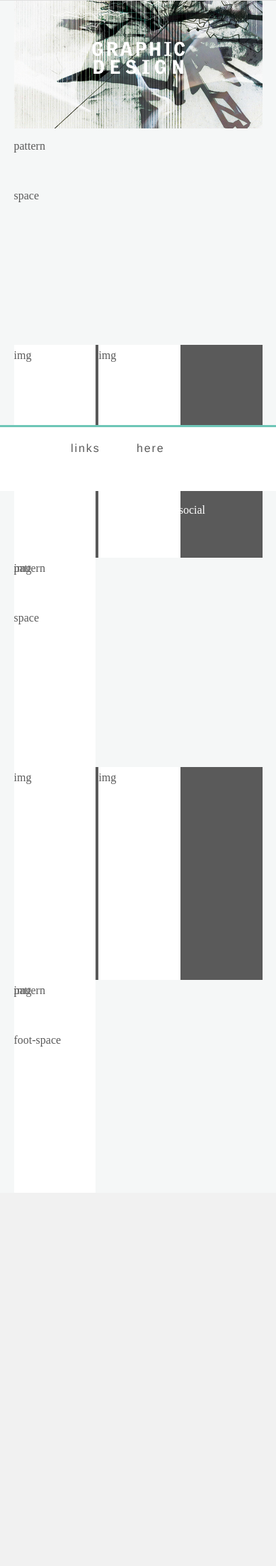
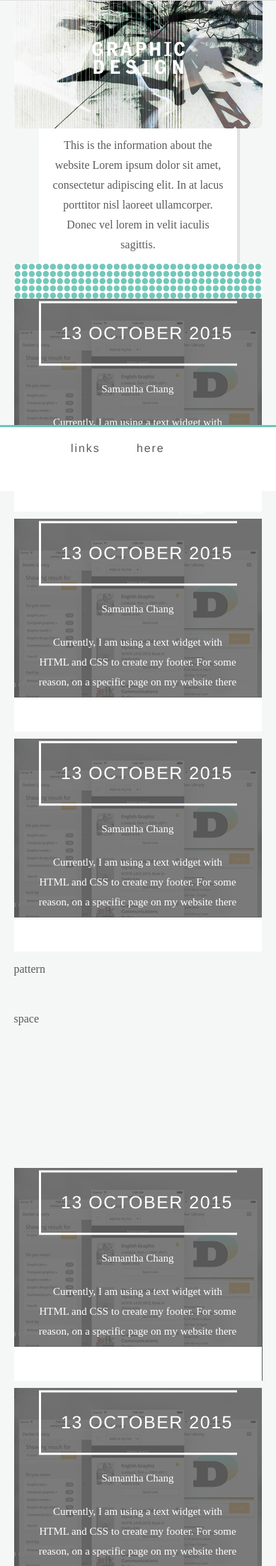
Before and after one commit to kwebber/mica-website, a PHP site: page /home.html in a window 390 px wide. Shown: the part 192-2399 px from the top of the page at 71% size. Before the commit the page ends 1873 px from the top, so only its background shows below. Run offline with PHP 8.4, Linux system fonts and the light colour scheme.

Commit message:
added rough post previews
issues with responsive and spacing between

```diff
--- a/Styleguide/div.css
+++ b/Styleguide/div.css
@@ -13,7 +13,7 @@
     left:0px;
     right:0px;
     margin-bottom:0px;
-    z-index: 20000;
+    z-index: 10000;
 }
 
 .head-menu {
@@ -122,6 +122,7 @@
 
 .preview-item {
 	width: 33%;
+	min-width: 350px;
 	height: 300px;
 	display: inline-block;
 	background-color: #fff;
@@ -286,8 +287,9 @@
 .post-preview-content {
 	position: relative;
 	top: 50%;
-	width: 50%;
+	width: 80%;
 	margin: 0 auto;
+	overflow: hidden;
 
 	-webkit-transform: translateY(-50%);
 	transform: translateY(-50%);
--- a/Styleguide/global.css
+++ b/Styleguide/global.css
@@ -81,6 +81,7 @@ h3 {
 	letter-spacing: .06em;
 	width: 250px;
 	text-align: center;
+	margin-top: 70px;
 }
 h4 {
 	font-family: GriffithGothic Regular, Cambria, Georgia, serif;
@@ -873,6 +874,8 @@ div.home-about{
 	background-color: #fff;
 	color: #5a5a5a;
 	box-shadow: 4px 4px  #e0e0e0;
+	margin: -20px auto 0 auto;
+	z-index: 30000;
 
 }
 
--- a/Styleguide/home.html
+++ b/Styleguide/home.html
@@ -59,30 +59,61 @@
             <img src="img/home_welcome_mica_site.jpg">
         </div>
 
-        <div class="pattern">
-            pattern
+        <div class="home-about">
+            <p>This is the information about the website Lorem ipsum dolor sit amet, consectetur adipiscing elit. In at lacus porttitor nisl laoreet ullamcorper. Donec vel lorem in velit iaculis sagittis.</p>
         </div>
 
-        <div class="space">
-            space
+        <div class="green-bar">
         </div>
 
-        <div class="preview">
 
 
-            <div class="preview-item">
-                img
+
+        <div class="preview-item">
+            <div class="post-preview">
+
+                <img class="post-preview-img" src="img/post-preview-mica-site.png"/>
+
+                <div class="post-preview-overlay">
+                    <div class="post-preview-content">
+                        <h3>13 October 2015</h3>
+                        <p class="foo">Samantha Chang</p>
+                        <p>Currently, I am using a text widget with HTML and CSS to create my footer. For some reason, on a specific page on my website there is a huge white space above my footer. The space also increases.</p>
+                    </div>
+                </div>
             </div>
+        </div>
 
-            <div class="preview-item">
-                img
+        <div class="preview-item">
+            <div class="post-preview">
+
+                <img class="post-preview-img" src="img/post-preview-mica-site.png"/>
+
+                <div class="post-preview-overlay">
+                    <div class="post-preview-content">
+                        <h3>13 October 2015</h3>
+                        <p class="foo">Samantha Chang</p>
+                        <p>Currently, I am using a text widget with HTML and CSS to create my footer. For some reason, on a specific page on my website there is a huge white space above my footer. The space also increases.</p>
+                    </div>
+                </div>
             </div>
+        </div>
 
-            <div class="preview-item">
-                img
+        <div class="preview-item">
+            <div class="post-preview">
+
+                <img class="post-preview-img" src="img/post-preview-mica-site.png"/>
+
+                <div class="post-preview-overlay">
+                    <div class="post-preview-content">
+                        <h3>13 October 2015</h3>
+                        <p class="foo">Samantha Chang</p>
+                        <p>Currently, I am using a text widget with HTML and CSS to create my footer. For some reason, on a specific page on my website there is a huge white space above my footer. The space also increases.</p>
+                    </div>
+                </div>
             </div>
+        </div>
 
-        </div>
 
         <div class="pattern">
             pattern
@@ -94,18 +125,49 @@
 
         <div class="preview">
 
-
             <div class="preview-item">
-                img
+                <div class="post-preview">
+                    <img class="post-preview-img" src="img/post-preview-mica-site.png"/>
+                    <div class="post-preview-overlay">
+                        <div class="post-preview-content">
+                            <h3>13 October 2015</h3>
+                            <p class="foo">Samantha Chang</p>
+                            <p>Currently, I am using a text widget with HTML and CSS to create my footer. For some reason, on a specific page on my website there is a huge white space above my footer. The space also increases.</p>
+                        </div>
+                    </div>
+                </div>
             </div>
 
             <div class="preview-item">
-                img
+                <div class="post-preview">
+
+                    <img class="post-preview-img" src="img/post-preview-mica-site.png"/>
+
+                    <div class="post-preview-overlay">
+                        <div class="post-preview-content">
+                            <h3>13 October 2015</h3>
+                            <p class="foo">Samantha Chang</p>
+                            <p>Currently, I am using a text widget with HTML and CSS to create my footer. For some reason, on a specific page on my website there is a huge white space above my footer. The space also increases.</p>
+                        </div>
+                    </div>
+                </div>
             </div>
 
             <div class="preview-item">
-                img
+                <div class="post-preview">
+
+                    <img class="post-preview-img" src="img/post-preview-mica-site.png"/>
+
+                    <div class="post-preview-overlay">
+                        <div class="post-preview-content">
+                            <h3>13 October 2015</h3>
+                            <p class="foo">Samantha Chang</p>
+                            <p>Currently, I am using a text widget with HTML and CSS to create my footer. For some reason, on a specific page on my website there is a huge white space above my footer. The space also increases.</p>
+                        </div>
+                    </div>
+                </div>
             </div>
+
 
         </div>
 
```
